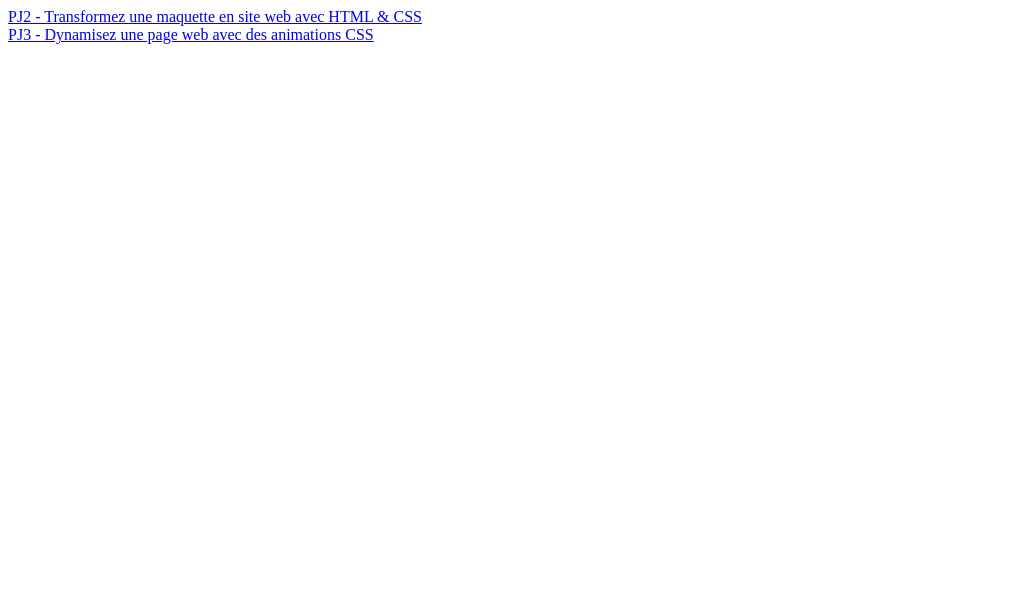
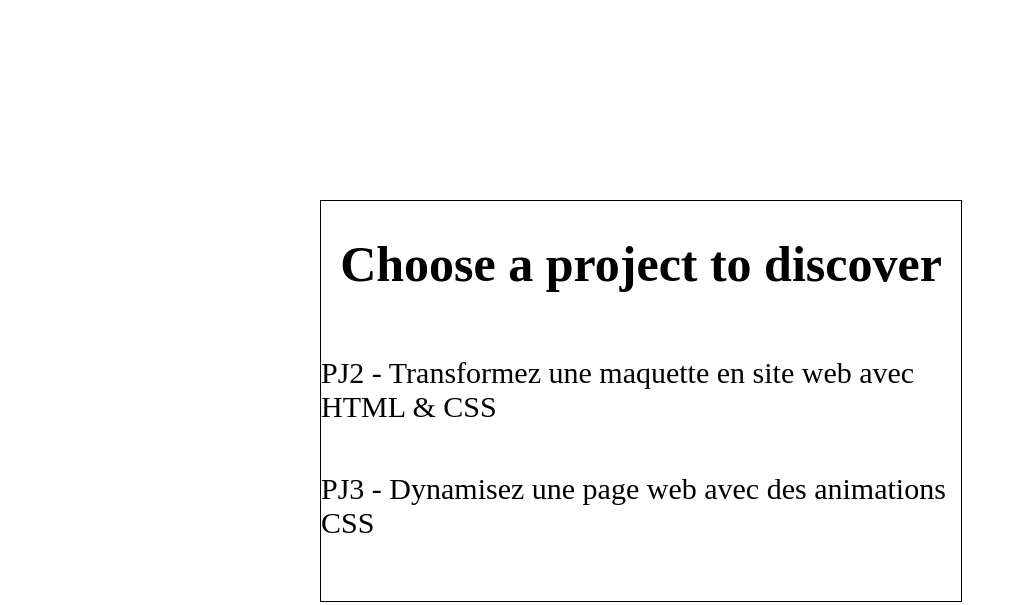
Before and after one commit to Madlys/ClarisseBouy_2_30062021, a plain HTML site: page index.html in a window 1280 px wide. Shown: the whole page, without its empty margins (0-1017 px from the left). Drawn offline with Linux system fonts and the light colour scheme.

Commit message:
Accueil refresh + CSS

```diff
--- a/index.html
+++ b/index.html
@@ -5,11 +5,13 @@
     <meta charset="utf-8">
     <title>Choose Project</title>
     <meta name="viewport" content="width=device-width, initial-scale=1"><!--optimisé pr mobile-->
+    <link rel="stylesheet" href="menuProjet.css">
 </head>
 
 <body>
-    <a href="PJ2/index.html">PJ2 - Transformez une maquette en site web avec HTML & CSS</a></br>
-    <a href="PJ3/accueil.html">PJ3 - Dynamisez une page web avec des animations CSS</a>
+    <h1>Choose a project to discover</h1>
+    <a href="PJ2/index.html" id="pj2">PJ2 - Transformez une maquette en site web avec HTML & CSS</a></br>
+    <a href="PJ3/accueil.html" id="pj3">PJ3 - Dynamisez une page web avec des animations CSS</a>
 </body>
 
 </html>
--- /dev/null
+++ b/menuProjet.css
@@ -0,0 +1,22 @@
+body {
+    display: flex;
+    flex-direction: column;
+    align-items: center;
+    border: 1px solid black;
+    width: 50%;
+    height: 400px;
+    margin: 25vh 25%;
+    cursor: default;
+}
+
+h1 {
+    font-size: 50px;
+}
+
+a {
+    text-decoration: none;
+    color: black;
+    font-size: 30px;
+    margin-top: 30px;
+    cursor: pointer;
+}
```
